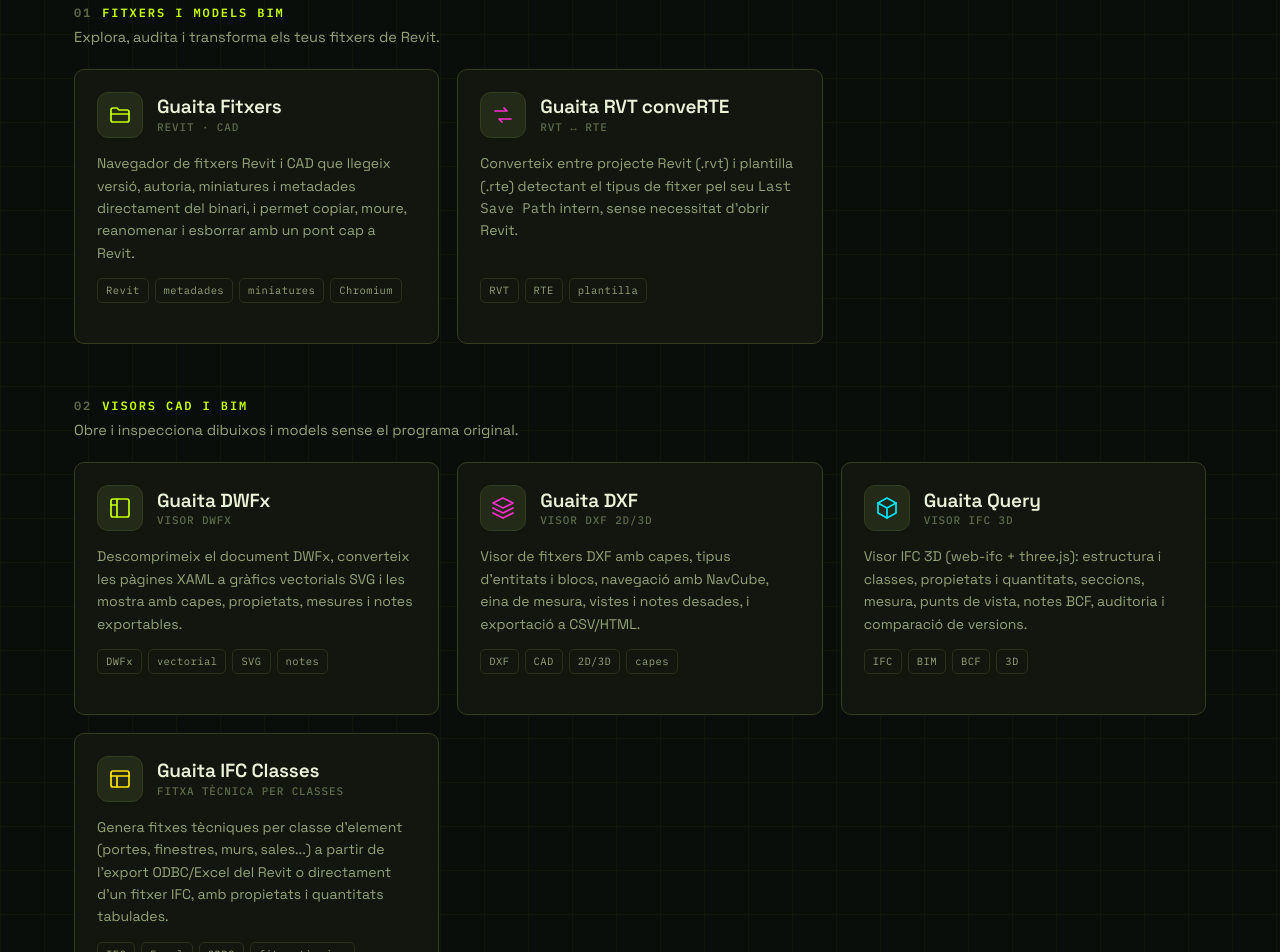
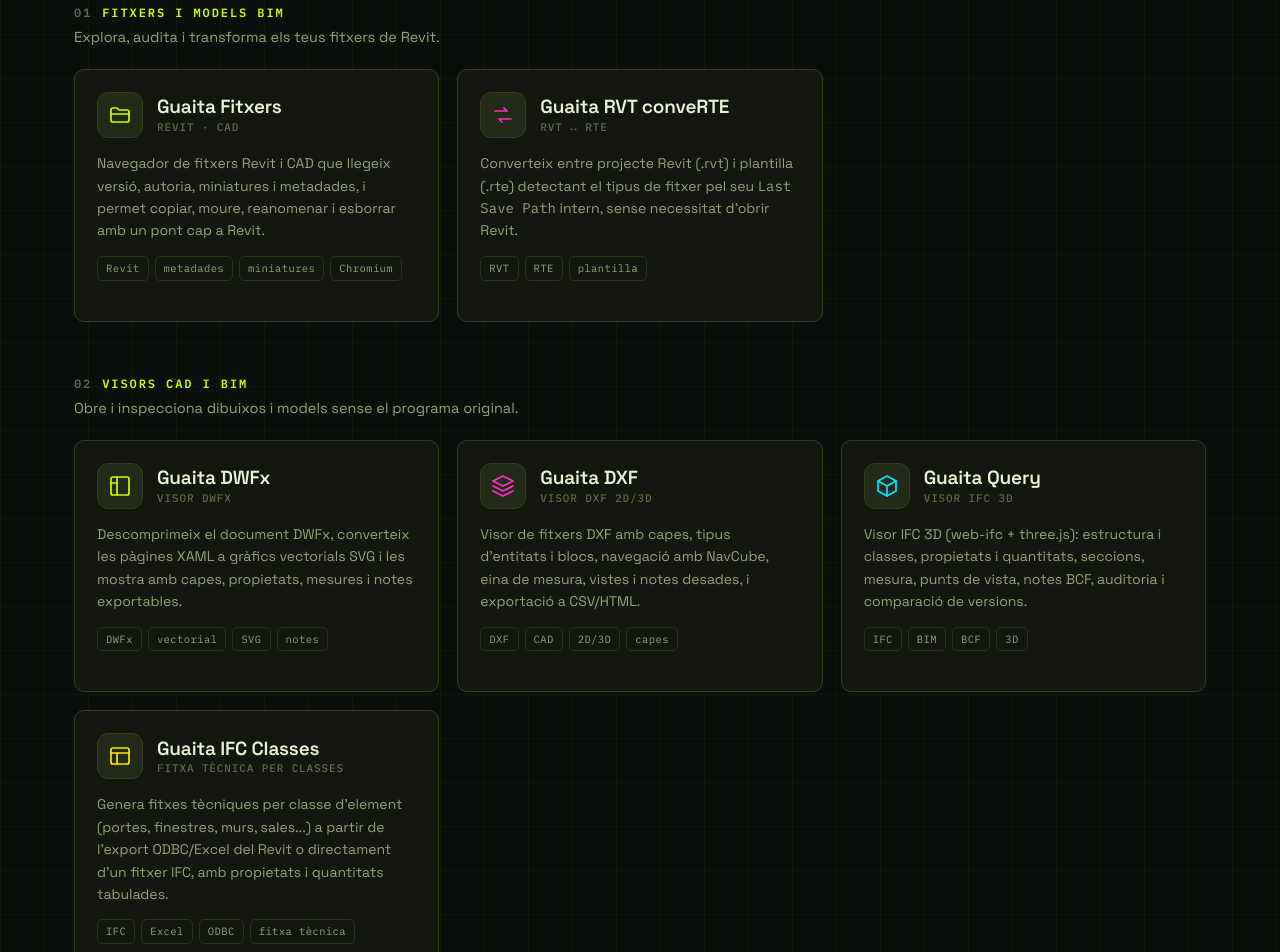
Before and after one commit to subi2/guaitaApps, a plain HTML site: page index.html in a window 1280 px wide. Shown: the part 846-1798 px from the top of the page. Drawn offline with Linux system fonts and the light colour scheme.

Commit message:
Update index.html

```diff
--- a/index.html
+++ b/index.html
@@ -155,7 +155,7 @@ footer.foot p{max-width:60ch; margin:0 auto;}
           <div class="ci"><svg viewBox="0 0 24 24"><path d="M3 7a2 2 0 0 1 2-2h4l2 2h8a2 2 0 0 1 2 2v8a2 2 0 0 1-2 2H5a2 2 0 0 1-2-2z"/><path d="M3 11h18"/></svg></div>
           <h3>Guaita Fitxers<small>Revit · CAD</small></h3>
         </div>
-        <p>Navegador de fitxers Revit i CAD que llegeix versió, autoria, miniatures i metadades directament del binari, i permet copiar, moure, reanomenar i esborrar amb un pont cap a Revit.</p>
+        <p>Navegador de fitxers Revit i CAD que llegeix versió, autoria, miniatures i metadades, i permet copiar, moure, reanomenar i esborrar amb un pont cap a Revit.</p>
         <div class="tags"><span>Revit</span><span>metadades</span><span>miniatures</span><span>Chromium</span></div>
 </div>
 
```
